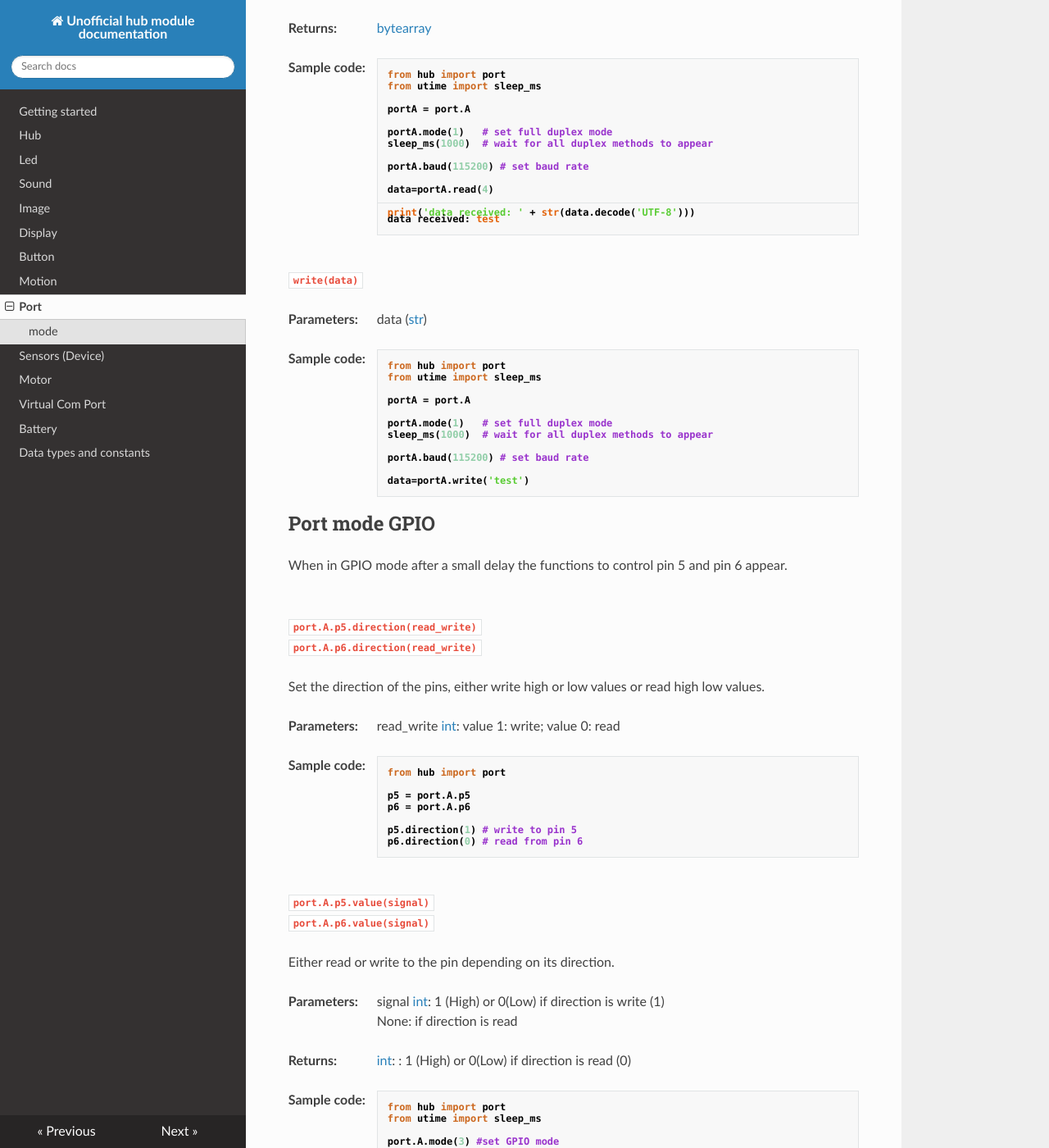
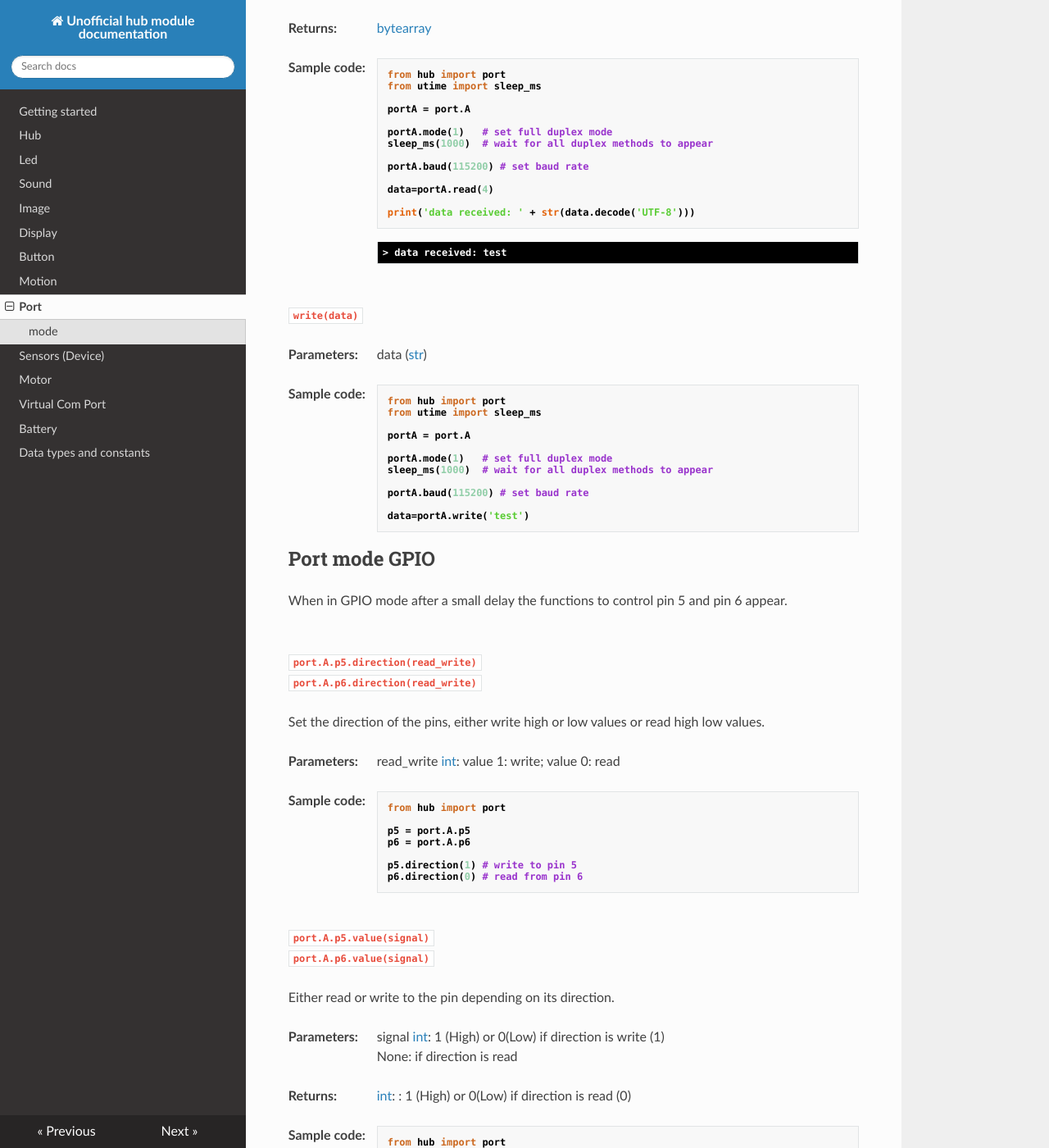
Before and after one commit to NStrijbosch/hub-module-notes, an MkDocs documentation site: the page built from docs/port.md, in a window 1280 px wide and 1400 px high, scrolled down 1268 px. Shown: the whole window at 82% size. Built offline with MkDocs 1.6.1, drawn with Linux system fonts in a browser that asks for light colours; nearby versions of some CDN libraries; some of the changed text lies outside the part shown.

````diff
--- a/docs/port.md
+++ b/docs/port.md
@@ -87,9 +87,9 @@
 print('data received: ' + str(data.decode('UTF-8')))
 ```
 
-```
-data received: test
-```
+<span class='shell_output'>
+\> data received: test
+</span>
 
 ## write
 
@@ -179,6 +179,6 @@
 print("Signal on pin 6: " + str(p6.value()))
 ```
 
-```
->>> Signal on pin 6: 1
-```
+<span class='shell_output'>
+\> Signal on pin 6: 1
+</span>
````
Also changed, not shown: docs/index.md (+2 -0 lines).
